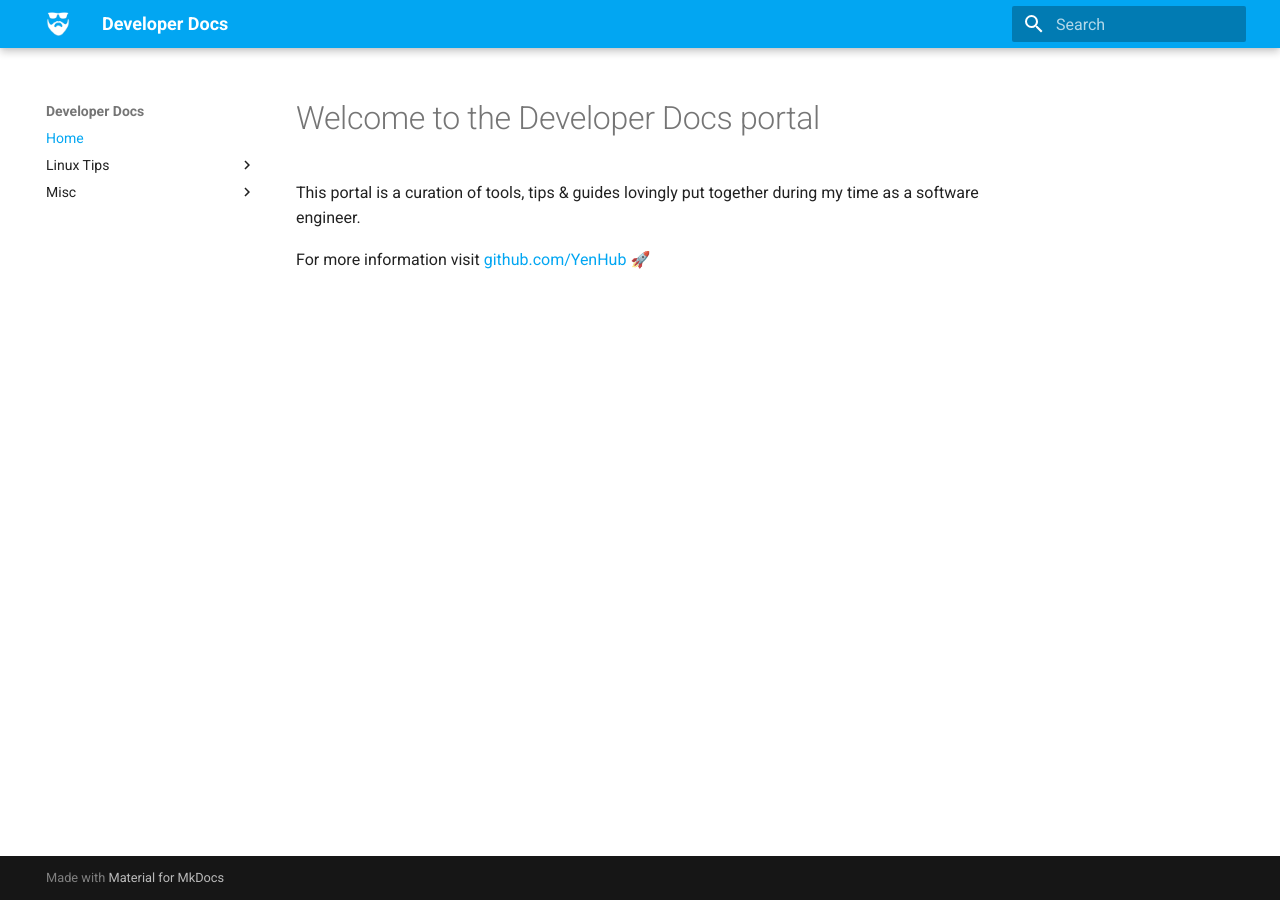
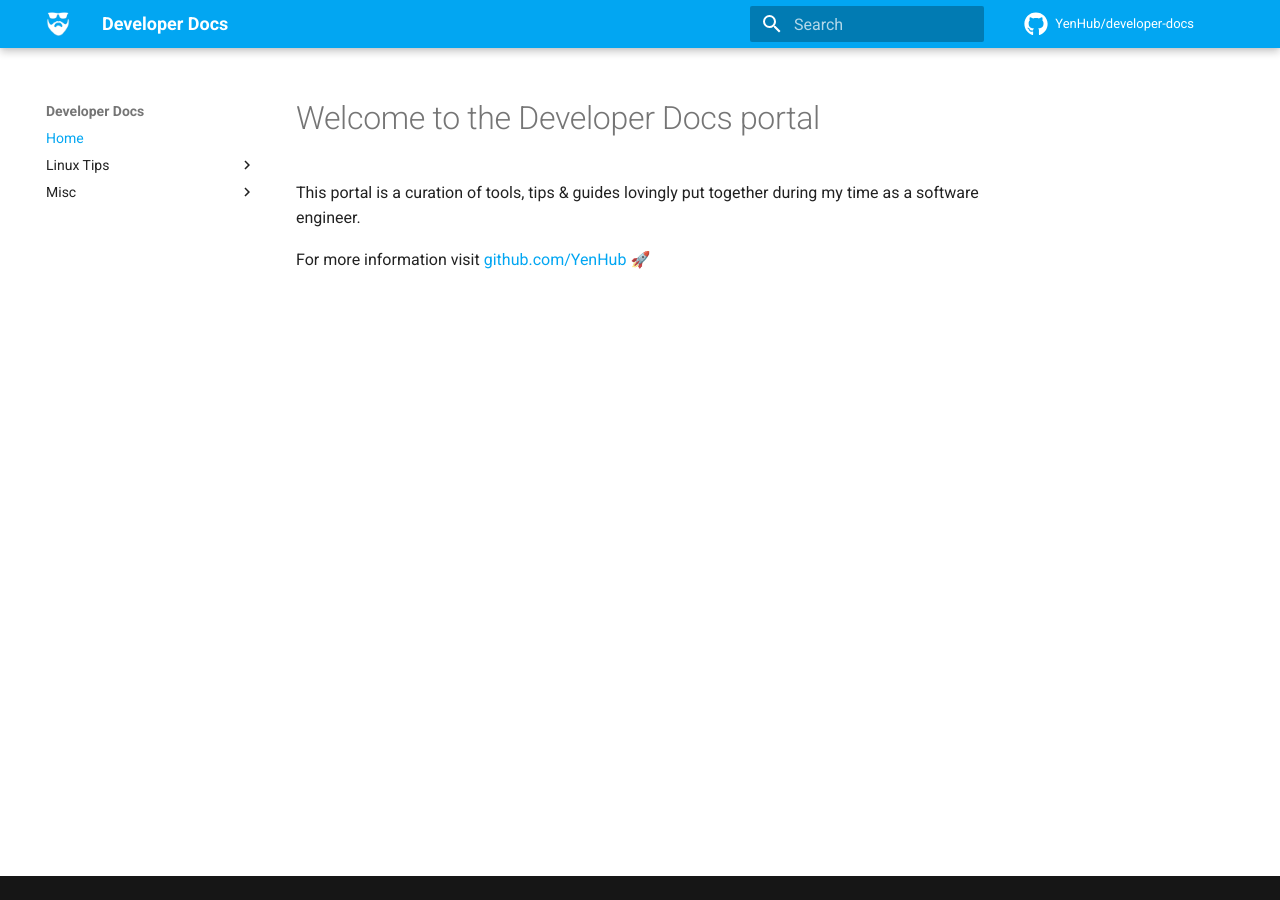
Before and after one commit to YenHub/developer-docs, an MkDocs documentation site: the page built from docs/index.md, in a window 1280 px wide. Built offline with MkDocs 1.6.1 and Material for MkDocs 9.7.7, drawn with Linux system fonts in a browser that asks for light colours; comment, search, counter and statistics services are not loaded.

Commit message:
💥 Add GitHub links

```diff
--- a/mkdocs.yml
+++ b/mkdocs.yml
@@ -1,14 +1,25 @@
-site_name:   Developer Docs
+site_name:    Developer Docs
 theme:
-  name:      material
-  favicon:   img/favicon.ico
-  logo:      img/logo.png
+  name:       material
+  favicon:    img/favicon.ico
+  logo:       img/logo.png
+  icon:
+    repo:     fontawesome/brands/github
   features:
     - navigation.instant
     - navigation.tracking
     - navigation.indexes
   palette:
-    primary: light-blue
+    primary:  light-blue
+extra:
+  social:
+    - icon:   fontawesome/brands/github
+      link:   https://github.com/YenHub/developer-docs
+      name:   Developer Docs on GitHub
+extra:
+  generator:  false
+repo_url:     https://github.com/YenHub/developer-docs
+repo_name:    YenHub/developer-docs
 nav:
     - Home:   index.md
     - 'Linux Tips':
```
